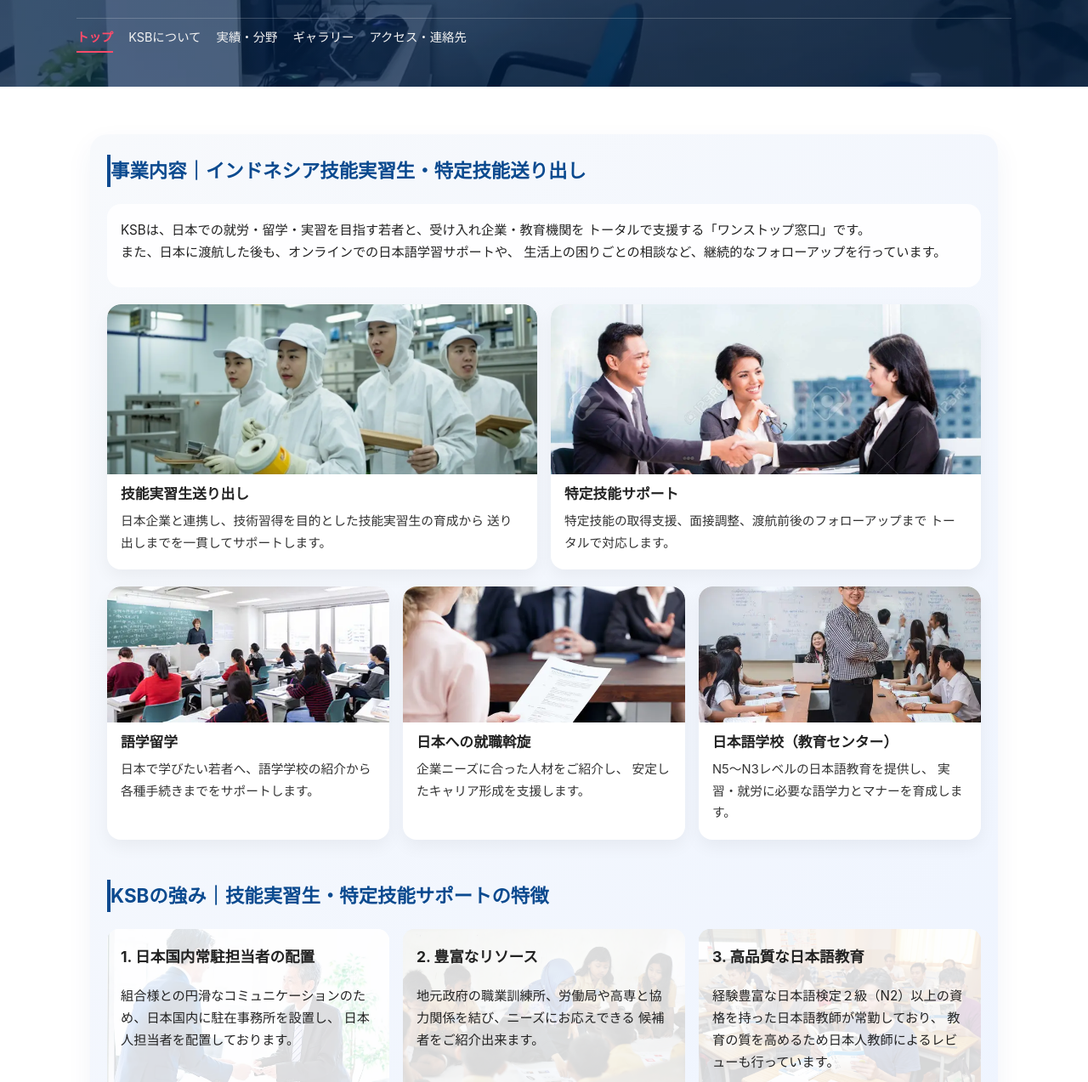
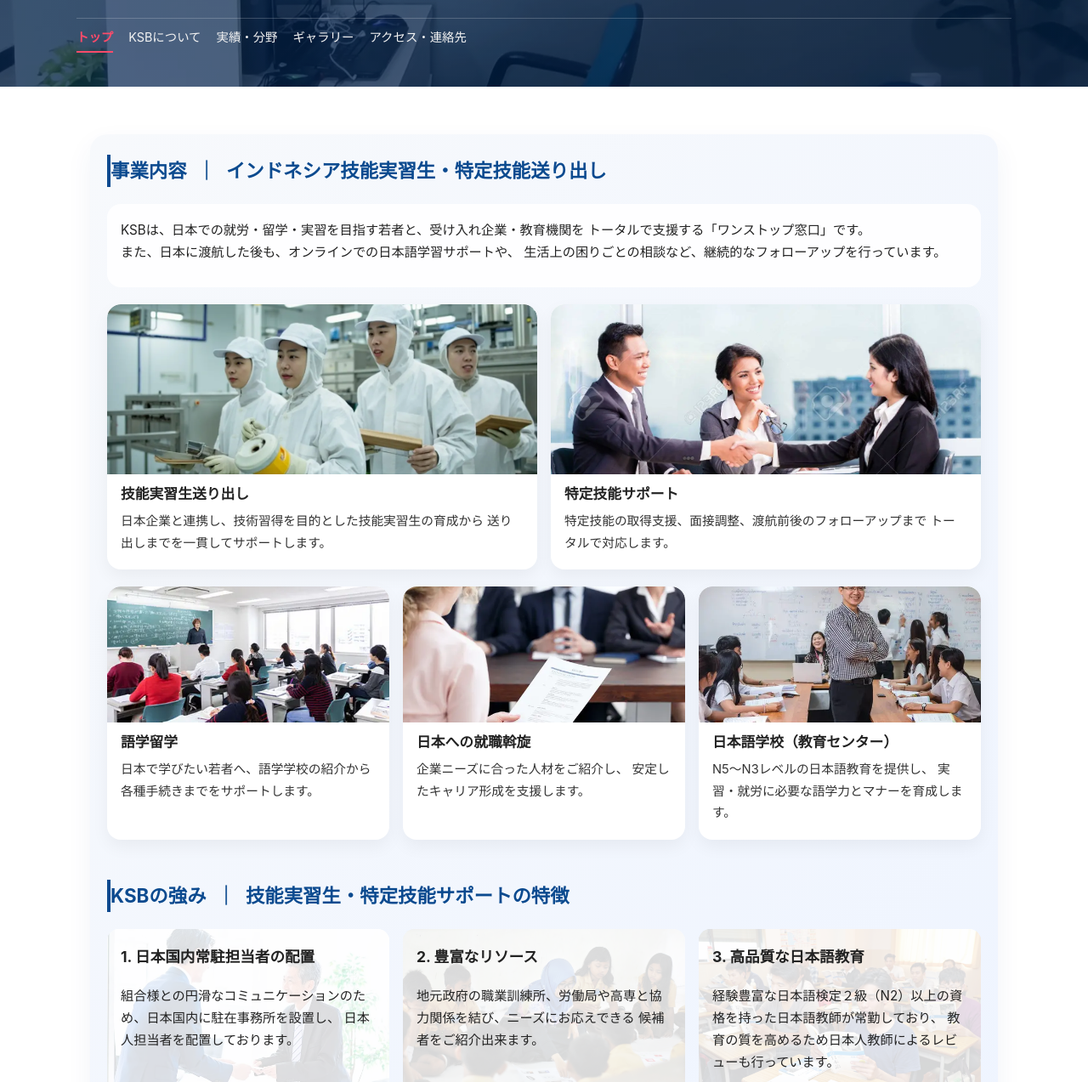
Before and after one commit to katsuma1029-netizen/ksb-site, a plain HTML site: page index.html in a window 1280 px wide. Shown: the part 472-1745 px from the top of the page at 85% size. Drawn offline with Linux system fonts and the light colour scheme.

Commit message:
Update index.html

```diff
--- a/index.html
+++ b/index.html
@@ -1070,7 +1070,7 @@ nav.sticky-nav {
   margin-bottom: 14px;
   font-size: 1.6rem;                 /* 少し大きくして主役感UP */
   border-left: 4px solid #ff4b6a;
-  padding-left: 18px; !important;
+ padding-left: 18px !important;
   display: inline-block;
   position: relative;
 }
@@ -1078,9 +1078,6 @@ nav.sticky-nav {
 .about-intro-title::after {
   content: none;
 }
-
-
-
 
 /* 上部の小さなタイトル行 */
 .about-intro-header {
@@ -1313,7 +1310,7 @@ h2 {
   color: var(--main-blue);
   margin-top: 0;
   margin-bottom: 20px;
-  padding-left: 28px; !important;
+  padding-left: 28px !important;
   font-size: 1.4rem;
   font-weight: 700;
   border-left: none; /* 古い border-left は使わない */
@@ -1344,6 +1341,12 @@ h2.no-leftbar {
 /* ★ home セクションの説明カード左ラインを消す */
 #home .card:not(.strength-card)::before {
   content: none !important;
+}
+/* 見出し内の区切り「｜」の余白調整 */
+.h2-sep{
+  display: inline-block;
+  margin: 0 12px;   /* ← ここで広さ調整（8〜16くらいが無難） */
+  opacity: 0.9;
 }
 
   </style>
@@ -1444,7 +1447,7 @@ h2.no-leftbar {
   <main class="container">
         <!-- トップ：事業内容＋強み -->
     <section id="home" class="page-section active">
-      <h2 class="lang-ja no-leftbar">事業内容｜インドネシア技能実習生・特定技能送り出し</h2>
+      <h2 class="lang-ja no-leftbar">事業内容<span class="h2-sep">｜</span>インドネシア技能実習生・特定技能送り出し</h2>
 <h2 class="lang-id no-leftbar">Layanan KSB untuk Pemagang Teknis & Tokutei Ginou</h2>
 
 
@@ -1544,7 +1547,7 @@ h2.no-leftbar {
       <br />
 
       <!-- ▼ KSBの強み -->
-      <h2 class="lang-ja no-leftbar">KSBの強み｜技能実習生・特定技能サポートの特徴</h2>
+      <h2 class="lang-ja no-leftbar">KSBの強み<span class="h2-sep">｜</span>技能実習生・特定技能サポートの特徴</h2>
 <h2 class="lang-id no-leftbar">Keunggulan KSB dalam Pengiriman Pemagang & Tokutei Ginou</h2>
 
       <div class="grid">
@@ -1613,7 +1616,7 @@ h2.no-leftbar {
     <section id="about" class="page-section">
 
     <!-- ★ KSBの想い：サブタイトル（h2扱い） -->
-<h2 class="lang-ja about-intro-title no-leftbar">KSBの想い｜インドネシア人材と日本企業をつなぐ使命</h2>
+<h2 class="lang-ja about-intro-title no-leftbar">KSBの想い<span class="h2-sep">｜</span>インドネシア人材と日本企業をつなぐ使命</h2>
 <h2 class="lang-id about-intro-title no-leftbar">Komitmen KSB: Menjembatani Talenta Indonesia & Perusahaan Jepang</h2>
 
     <div class="about-intro-card">
```
